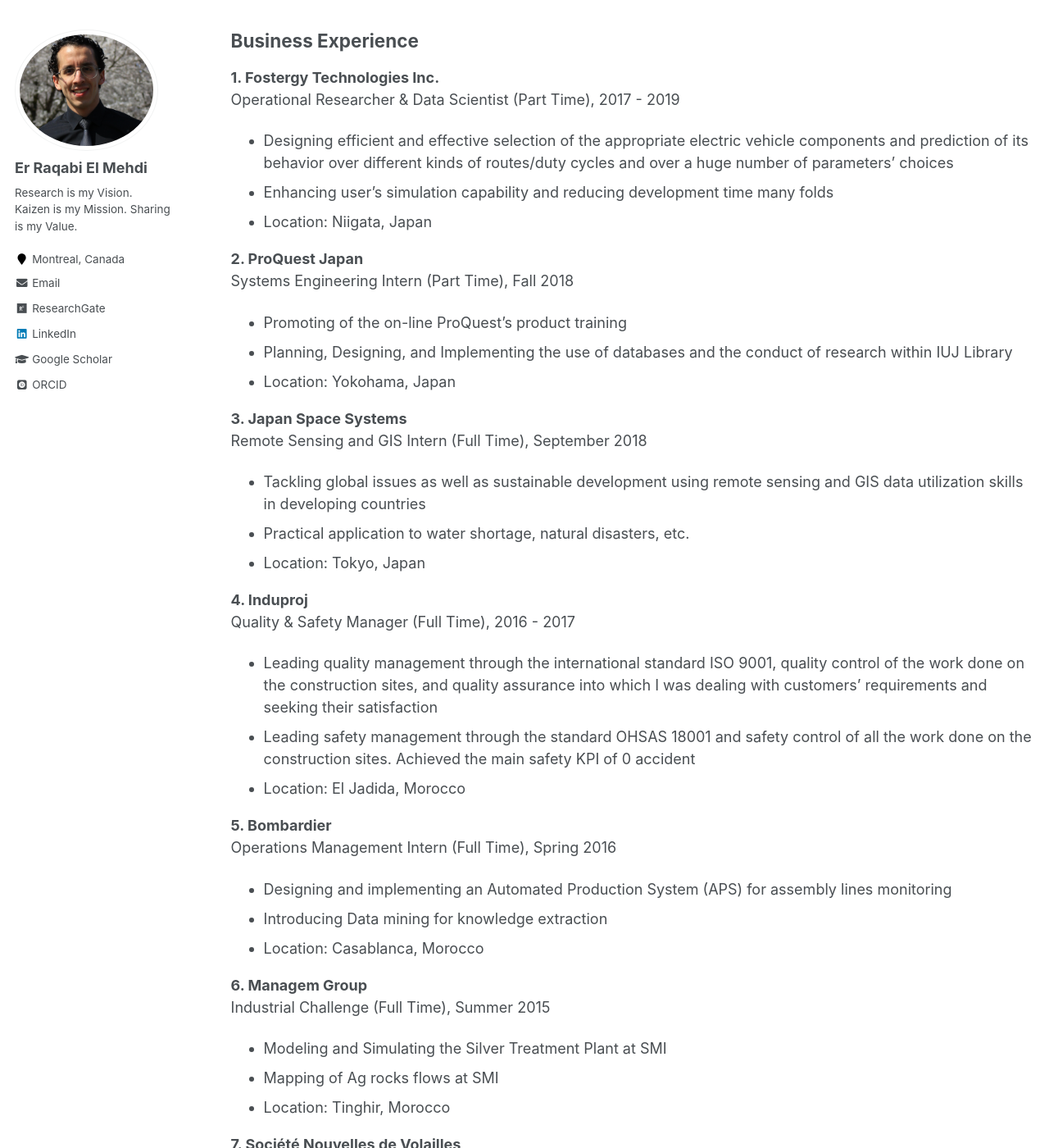
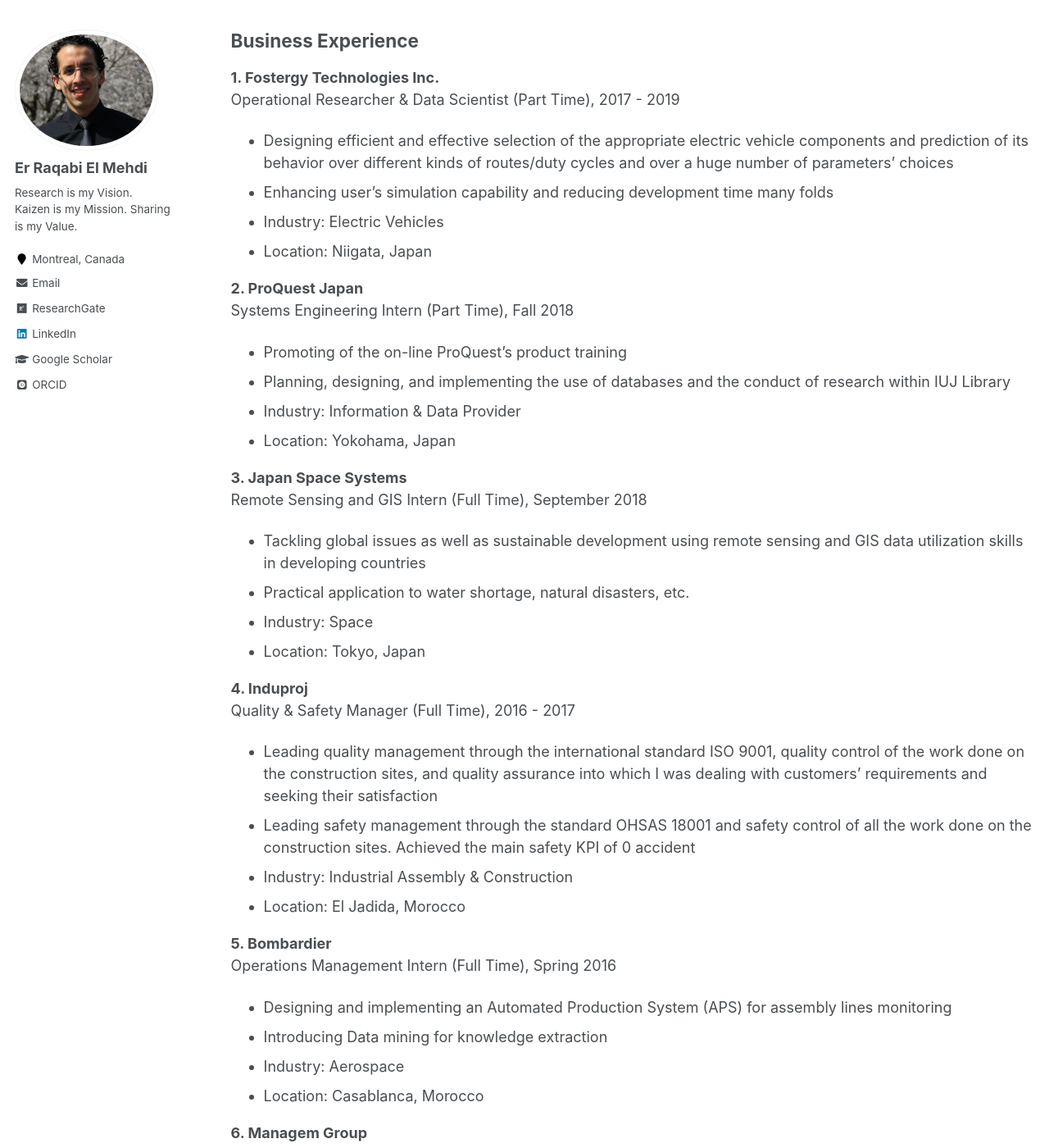
Before and after one commit to RqbMedi/rqbmedi.github.io, a Jekyll site: the page built from _pages/others.md, in a window 1280 px wide and 1400 px high, scrolled down 768 px. Shown: the whole window at 82% size. Built offline with Jekyll 4.4.1, drawn with Linux system fonts in a browser that asks for light colours; some web fonts are replaced; some of the changed text lies outside the part shown.

Commit message:
Update others.md

```diff
--- a/_pages/others.md
+++ b/_pages/others.md
@@ -32,54 +32,63 @@ Business Experience
 Operational Researcher & Data Scientist (Part Time), 2017 - 2019
  - Designing efficient and effective selection of the appropriate electric vehicle components and prediction of its behavior over different kinds of routes/duty cycles and over a huge number of parameters’ choices
  - Enhancing user’s simulation capability and reducing development time many folds
+ - Industry: Electric Vehicles
  - Location: Niigata, Japan
 
 **2. ProQuest Japan**<br>
 Systems Engineering Intern (Part Time), Fall 2018
  - Promoting of the on-line ProQuest’s product training
- - Planning, Designing, and Implementing the use of databases and the conduct of research within IUJ Library
+ - Planning, designing, and implementing the use of databases and the conduct of research within IUJ Library
+ - Industry: Information & Data Provider
  - Location: Yokohama, Japan
 
 **3. Japan Space Systems** <br>
 Remote Sensing and GIS Intern (Full Time), September 2018
  - Tackling global issues as well as sustainable development using remote sensing and GIS data utilization skills in developing countries
  - Practical application to water shortage, natural disasters, etc.
+ - Industry: Space
  - Location: Tokyo, Japan
 
 **4. Induproj**<br>
 Quality & Safety Manager (Full Time), 2016 - 2017
  - Leading quality management through the international standard ISO 9001, quality control of the work done on the construction sites, and quality assurance into which I was dealing with customers’ requirements and seeking their satisfaction
  - Leading safety management through the standard OHSAS 18001 and safety control of all the work done on the construction sites. Achieved the main safety KPI of 0 accident
+ - Industry: Industrial Assembly & Construction
  - Location: El Jadida, Morocco
 
 **5. Bombardier**<br>
 Operations Management Intern (Full Time), Spring 2016
  - Designing and implementing an Automated Production System (APS) for assembly lines monitoring
  - Introducing Data mining for knowledge extraction
+ - Industry: Aerospace
  - Location: Casablanca, Morocco
 
 **6. Managem Group**<br>
 Industrial Challenge (Full Time), Summer 2015
  - Modeling and Simulating the Silver Treatment Plant at SMI
  - Mapping of Ag rocks flows at SMI
+ - Industry: Mining
  - Location: Tinghir, Morocco
 
  **7. Société Nouvelles de Volailles**<br>
 Industrial Challenge (Full Time), Summer 2015
  - Motion and time study within the factory
  - Programming an application for company's KPI monitoring
+ - Industry: Agri-food
  - Location: Temara, Morocco
 
  **8. Caisse de Dépôt et de Gestion**<br>
 Project Management Internship (Part Time), Winter 2015
  - Study and Comprehension of international projects management references such as PMBOK and Prince2
  - Analysis of a strategic PMO within CDG based on international projects management standards
+ - Industry: Finance
  - Location: Rabat, Morocco
 
  **9. Sogea-Satom**<br>
  Operator Internship (Full Time), Summer 2014
  - Working as an Operator in a Sheet-metal Workshop.
  - Implementation of a 5S tools in the plant SBK.
+ - Industry: Construction
  - Location: Kenitra, Morocco
 
 ![Gerad Entry](http://rqbmedi.github.io/images/13_Gerad_Entry.jpg)
```
